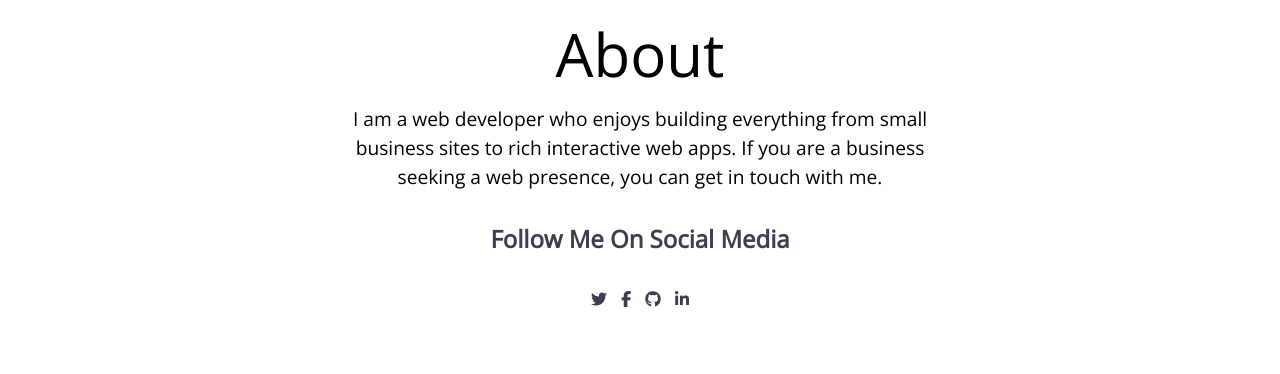
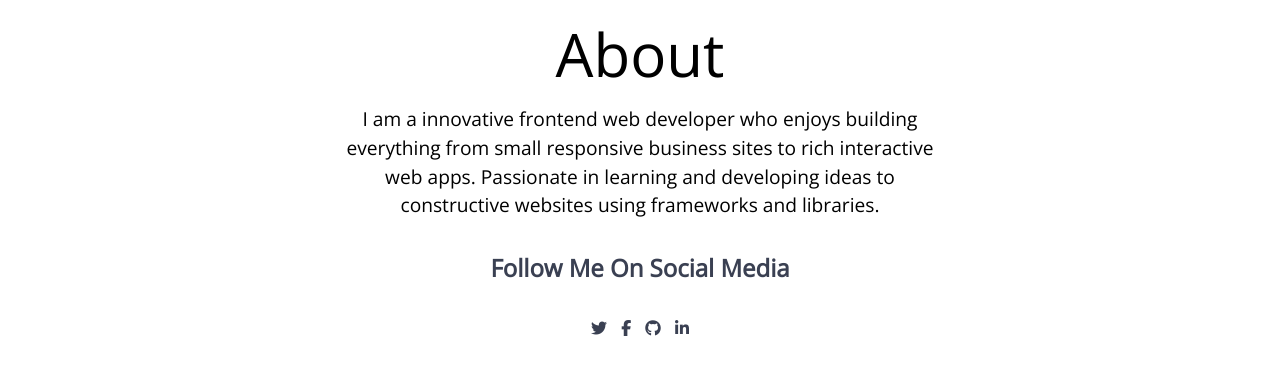
Before and after one commit to hari1k/web, a plain HTML site: page index.html in a window 1280 px wide. Shown: the part 822-1196 px from the top of the page. Before the commit the page ends 1173 px from the top, so only its background shows below. Drawn offline with nearby package versions, Linux system fonts and the light colour scheme.

Commit message:
Update index.html

```diff
--- a/index.html
+++ b/index.html
@@ -24,8 +24,8 @@
     <section id="about">
         <h1>About</h1>
         <p>
-            I am a web developer who enjoys building everything from small business sites to rich interactive web apps.
-            If you are a business seeking a web presence, you can get in touch with me.
+            I am a innovative frontend web developer who enjoys building everything from small responsive business sites to rich interactive web apps.
+           Passionate in learning and developing ideas to constructive websites using frameworks and libraries.
         </p>
         <h2>Follow Me On Social Media</h2>
         <div class="social">
```
